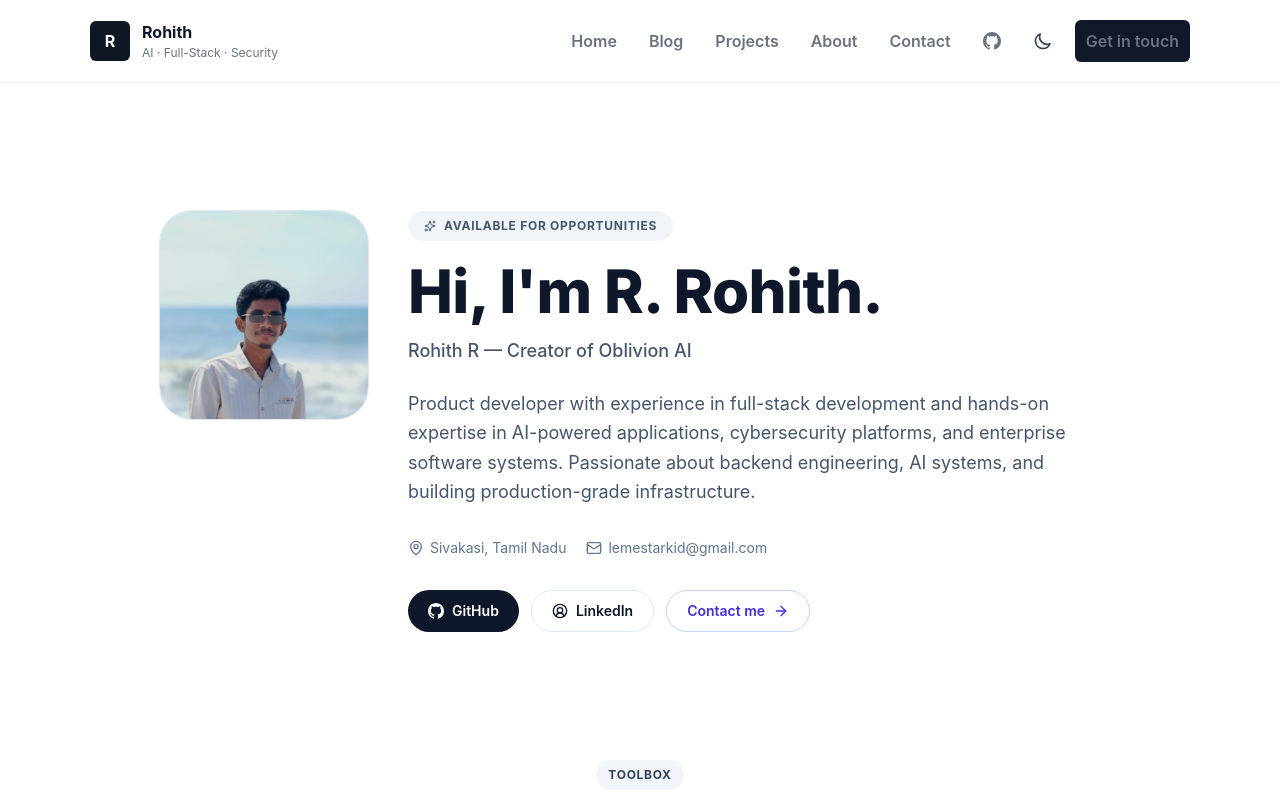
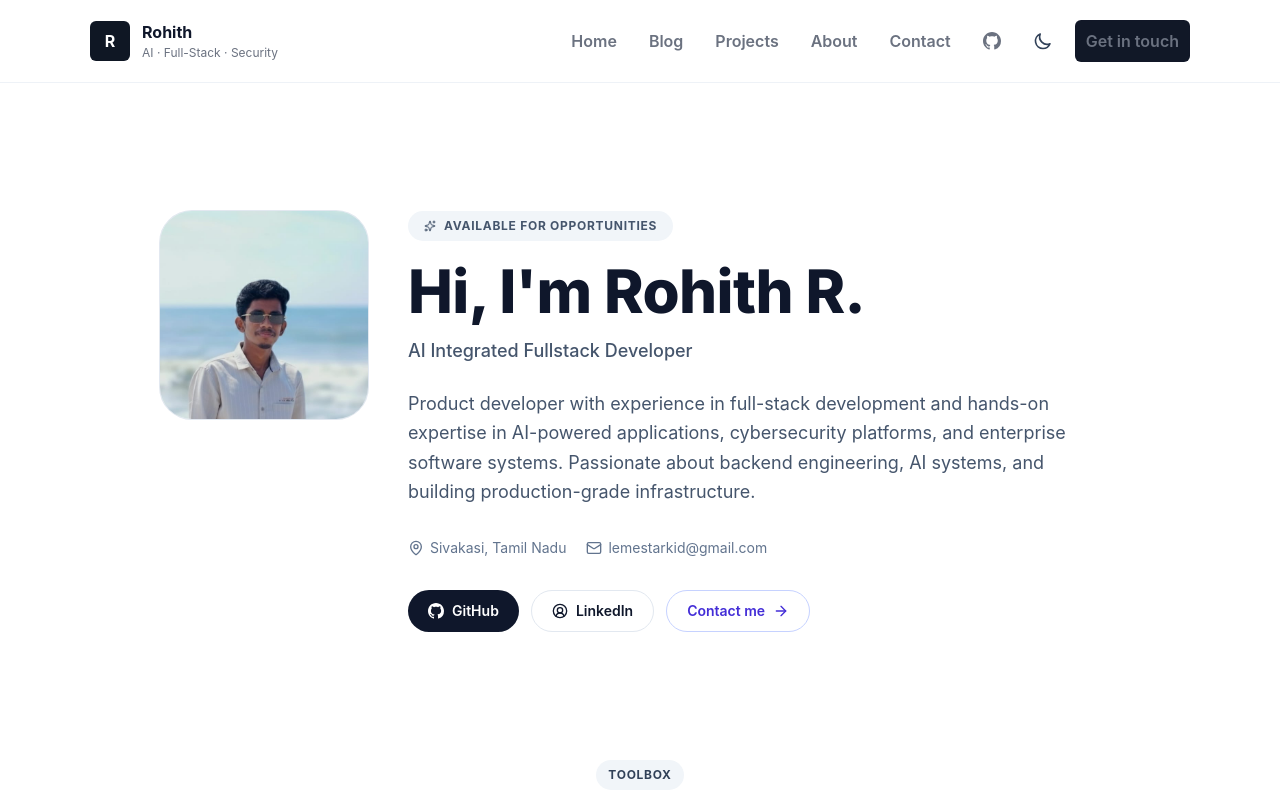
Before and after one commit to Rohith-s-hub/portfolio, a React (Vite) app: page /about in a window 1280 px wide. Shown: the top 800 px of the page. Built offline with nearby package versions, Linux system fonts and the light colour scheme.

Commit message:
fix: removed duplicate name string in hero text

```diff
--- a/src/data/content.ts
+++ b/src/data/content.ts
@@ -37,8 +37,8 @@ export interface Project {
 }
 
 export const author = {
-  name: "R. Rohith",
-  role: "Rohith R — Creator of Oblivion AI",
+  name: "Rohith R",
+  role: "AI Integrated Fullstack Developer",
   bio: "Product developer with experience in full-stack development and hands-on expertise in AI-powered applications, cybersecurity platforms, and enterprise software systems. Passionate about backend engineering, AI systems, and building production-grade infrastructure.",
   location: "Sivakasi, Tamil Nadu",
   email: "lemestarkid@gmail.com",
```
